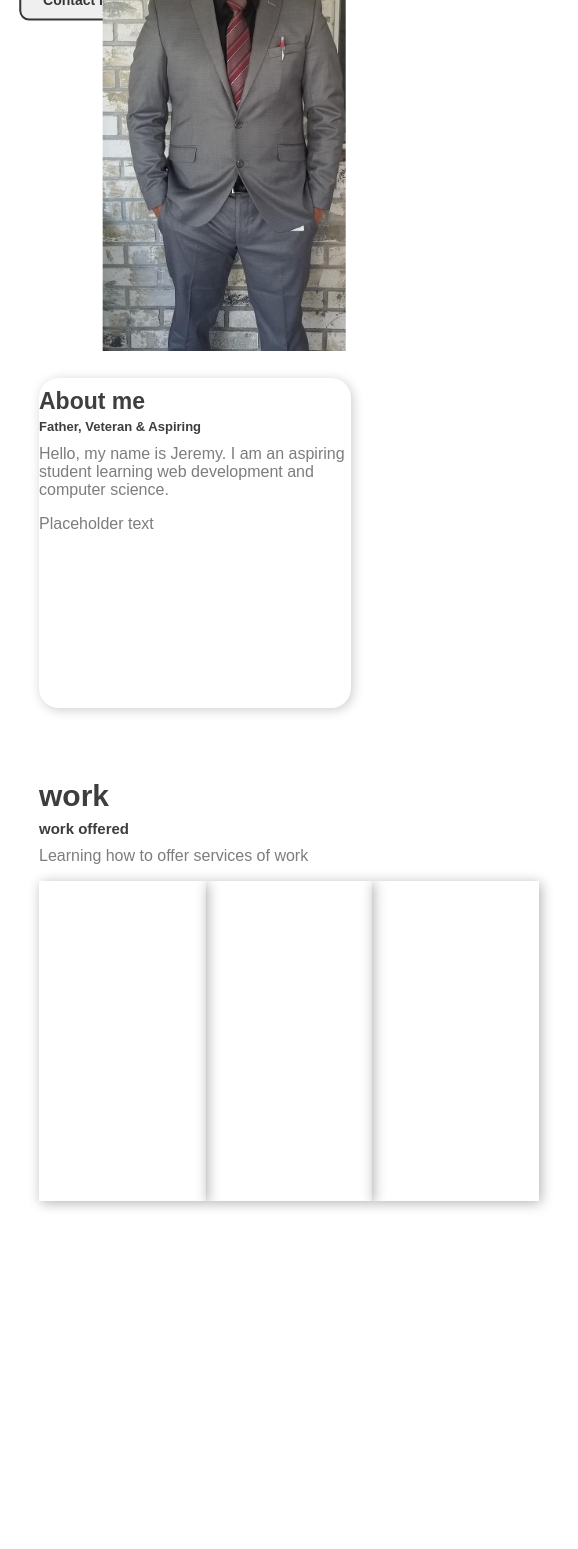
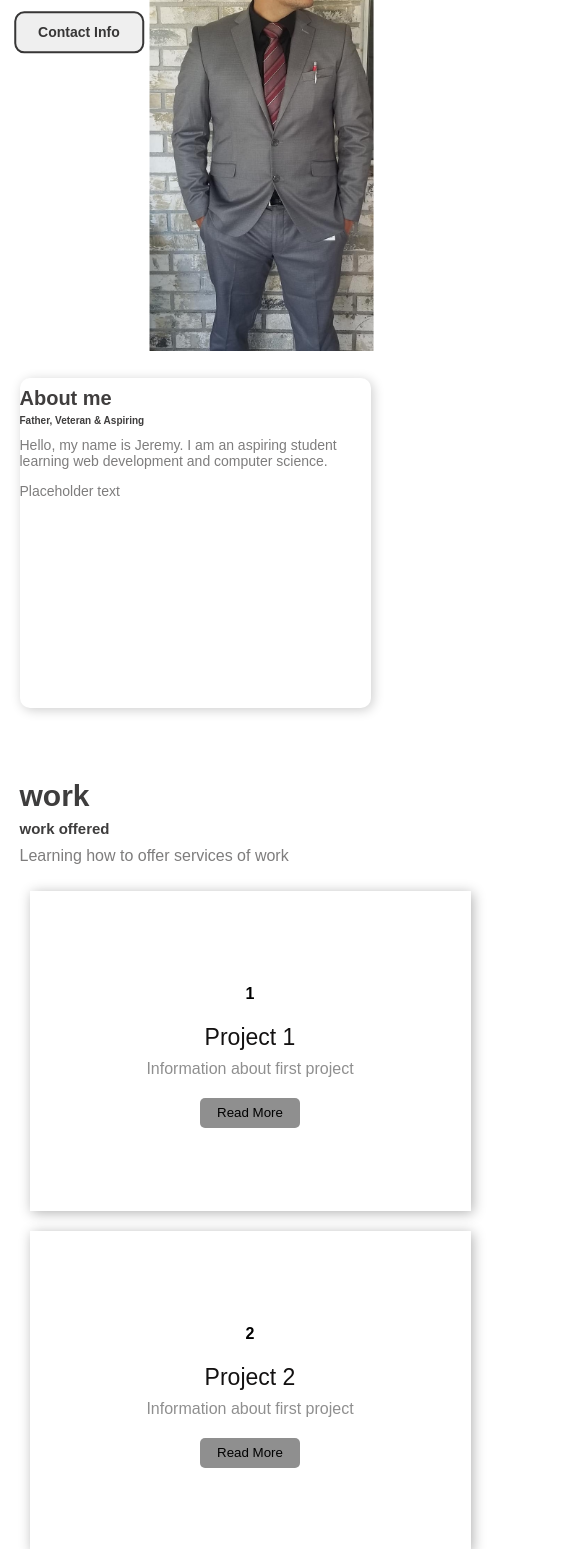
Before and after one commit to Jeremymcg88/jeremymcg_portfolio, a plain HTML site: page index.html in a window 390 px wide. Shown: the part 451-2000 px from the top of the page, 578 px wide, since content can reach past the window. Before the commit the page ends 1867 px from the top, so only its background shows below. Drawn offline with Linux system fonts and the light colour scheme.

Commit message:
finished primary css. need to fix buttons to links, and continue to style to be more responsive.

```diff
--- a/assets/styles.css
+++ b/assets/styles.css
@@ -9,9 +9,12 @@ body{
 ul{
     list-style: none;
 }
+
 a{
     text-decoration: none;
 }
+
+
 section{
     width: 100%;
     height: 95vh;
@@ -58,6 +61,7 @@ nav ul li a {
     color:#1a1a1a;
     font-size:60px;
 }
+
 .text-container p:nth-child(3){
     font-family: 'Trebuchet MS';
     font-style: italic;
@@ -100,6 +104,7 @@ nav ul li a {
 button:active{
     transform: scale(1.1);
 }
+
 .model{
     height: 500px;
     position: absolute;
@@ -166,6 +171,7 @@ button:active{
     font-size:15px;
     line-height:5px;
 }
+
 .mywork-text p:nth-child(3){
     font-family: sans-serif;
     color:#7e7d7d;
@@ -182,11 +188,155 @@ button:active{
     background-repeat:no-repeat;
     background-size:cover;
     box-shadow:2px 2px 12px rgba(0,0,0,0.3);
+    display: flex;
+    justify-content: center;
+    align-items: center;
+    flex-direction: column;
 }
+
 .box-container{
-    display: flex;
+    display:flex;
     justify-content: space-between;
     }
-    .box-1{
+
+    .box-1 span,
+    .box-2 span,
+    .box-3 span{
+        width: 40px;
+        height: 40px;
+        border-radius:50%;
+        background-color: #ffffff;
+        display: flex;
+        justify-content: center;
+        align-items: center;
+        font-family: sans-serif;
+        font-weight: bold;
 
     }
+
+    .box-1 p:nth-child(2),
+    .box-2 p:nth-child(2),
+    .box-3 p:nth-child(2){
+        color:#131111;
+        font-family: sans-serif;
+        font-size: 23px;
+        line-height: 0px;
+    }
+
+    .box-1 p:nth-child(3),
+    .box-2 p:nth-child(3),
+    .box-3 p:nth-child(3){
+        font-family: sans-serif;
+        text-align:center;
+        width:230px;
+        margin:0px 0px 20px 0px;
+        color:#8f8f8f;
+    }
+
+    .box-1 button,
+    .box-2 button,
+    .box-3 button{
+        width: 100px;
+        height: 30px;
+        background-color:#8f8f8f;
+        border:none;
+        outline:none;
+        border-radius: 5px;
+
+    }
+    .box-1:hover{
+
+        transform: scale(1.5);
+
+    }
+
+    .box-2:hover{
+
+        transform: scale(1.5);
+
+    }
+
+    .box-3:hover{
+
+        transform: scale(1.5);
+
+    }
+
+    footer{
+        height:300px;
+        display:flex;
+        flex-direction: column;
+        justify-content: center;
+        align-items: center;
+        position:relative;
+
+    }
+
+    footer p{
+        font-family:sans-serif;
+    }
+    footer p:nth-child(1){
+        font-size:30px;
+        font-weight:bold;
+        color:#191919;
+        line-height: 10px;
+    }
+
+    footer p:nth-child(2){
+        font-size:16px;
+        color:#7e7d7d;
+        width:600px;
+        text-align: center;
+
+    }
+
+    @media(max-width:1000px) {
+        *{
+            box-sizing: border-box;
+        }
+        .model{
+            height: 460px;
+            left: 90%;
+            transform: translateX(-90%);
+        }
+        .text-container{
+            top:46%;
+        }
+        .text-container button{
+            margin: 5px;
+        }
+        .about-container{
+            width:90%;
+            border-radius: 10px;
+        }
+        .about-text{
+            width: 400px;
+        }
+        .about-text p:nth-child(1){
+            font-size: 20px;
+        }
+        .about-text p:nth-child(2){
+            font-size: 10px;
+        }
+        .about-text p:nth-child(3),
+        .about-text p:nth-child(4){
+            font-size:14px;
+        }
+
+        .my-work{
+            padding: 2% 5% 0px 5%;
+        }
+        .box-container{
+            justify-content: center;
+            flex-wrap: wrap;
+        }
+        .my-work{
+            height:auto;
+        }
+        .box-1, .box-2, .box-3{
+            flex-grow: 1;
+            margin: 10px;
+        }
+
+
+    }
--- a/index.html
+++ b/index.html
@@ -66,13 +66,37 @@
 
         <div class="box-container">
 
-            <div class="box-1"></div>
+            <div class="box-1">
+            <span>1</span>
+            <p class="heading">Project 1</p>
+            <p class="details">Information about first project</p>
+            <button>Read More</button>
+        </div>
 
-            <div class="box-2"></div>
+            <!-- <a href="https://jeremymcg88.github.io/Java-calculator/" class="button">Password Generator</a> -->
 
-            <div class="box-3"></div>
+
+            <div class="box-2">
+                <span>2</span>
+            <p class="heading">Project 2</p>
+            <p class="details">Information about first project</p>
+            <button>Read More</button>
+            </div>
+
+            <div class="box-3">
+                <span>3</span>
+            <p class="heading">Project 3</p>
+            <p class="details">Information about first project</p>
+            <button>Read More</button>
+            </div>
         </div>
         </div>
 
+        <footer>
+            <p>Placeholder</p>
+            <p>Placeholder</p>
+
+        </footer>
+
 </body>
  </html>
```
Also changed, not shown: 1 other file.
